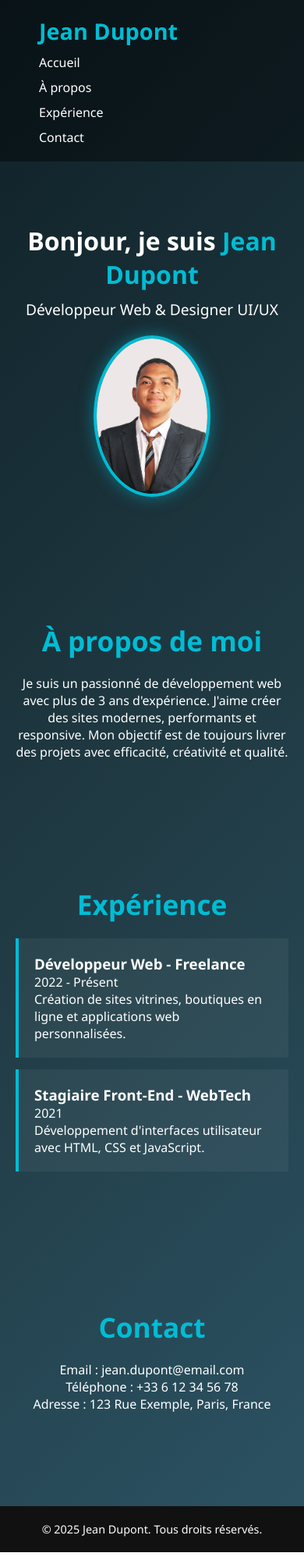
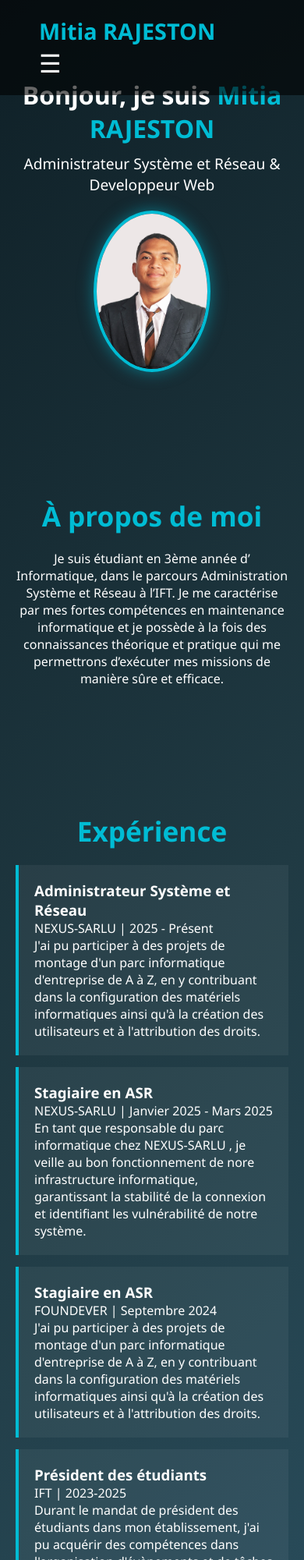
Before and after one commit to MitiaRajeston/portfolio_mitia, a plain HTML site: page index.html in a window 390 px wide. Shown: the top 2000 px of the page at 78% size. Drawn offline with Linux system fonts and the light colour scheme.

Commit message:
Add files via upload

```diff
--- a/index.html
+++ b/index.html
@@ -3,13 +3,14 @@
 <head>
     <meta charset="UTF-8">
     <meta name="viewport" content="width=device-width, initial-scale=1.0">
-    <title>Portfolio Personnel</title>
+    <title>Portfolio_Mitia</title>
     <link rel="stylesheet" href="style.css">
 </head>
 <body>
     <header>
         <nav class="navbar">
-            <div class="logo">Jean Dupont</div>
+            <div class="logo">Mitia RAJESTON</div>
+            <div class="burger">&#9776;</div>
             <ul class="nav-links">
                 <li><a href="#accueil">Accueil</a></li>
                 <li><a href="#apropos">À propos</a></li>
@@ -21,42 +22,86 @@
 
     <section id="accueil" class="section accueil">
         <div class="content">
-            <h1>Bonjour, je suis <span>Jean Dupont</span></h1>
-            <p>Développeur Web & Designer UI/UX</p>
+            <h1>Bonjour, je suis <span>Mitia RAJESTON</span></h1>
+            <p>Administrateur Système et Réseau & Developpeur Web</p>
             <img src="images/Mitia.jpg" alt="Photo de profil">
         </div>
     </section>
 
     <section id="apropos" class="section">
         <h2>À propos de moi</h2>
-        <p>Je suis un passionné de développement web avec plus de 3 ans d'expérience. J'aime créer des sites modernes, performants et responsive. Mon objectif est de toujours livrer des projets avec efficacité, créativité et qualité.</p>
+        <p>	Je suis étudiant en  3ème année d’ Informatique,
+            dans le parcours Administration  Système et Réseau à l’IFT.
+             Je me caractérise par mes fortes compétences en maintenance informatique
+             et je possède à la fois des connaissances théorique et pratique qui me permettrons
+             d’exécuter mes missions de manière  sûre  et efficace.
+        </p>
     </section>
 
     <section id="experience" class="section">
         <h2>Expérience</h2>
         <ul class="experience-list">
             <li>
-                <h3>Développeur Web - Freelance</h3>
-                <p>2022 - Présent</p>
-                <p>Création de sites vitrines, boutiques en ligne et applications web personnalisées.</p>
+                <h3>Administrateur Système et Réseau</h3>
+                <p>NEXUS-SARLU | 2025 - Présent</p>
+                <p>
+                    J'ai pu participer à des projets de montage d'un parc informatique
+                    d'entreprise de A à Z, en y contribuant dans la configuration des matériels
+                     informatiques ainsi qu'à la création des utilisateurs et à l'attribution des droits.
+                </p>
             </li>
             <li>
-                <h3>Stagiaire Front-End - WebTech</h3>
-                <p>2021</p>
-                <p>Développement d'interfaces utilisateur avec HTML, CSS et JavaScript.</p>
+                <h3>Stagiaire en ASR</h3>
+                <p>NEXUS-SARLU | Janvier 2025 - Mars 2025</p>
+                <p>En tant que responsable du parc informatique chez NEXUS-SARLU , je veille au bon fonctionnement
+                de nore infrastructure informatique, garantissant la stabilité de la connexion et identifiant les
+                vulnérabilité de notre système.
+                </p>
+            </li>
+             <li>
+                <h3>Stagiaire en ASR</h3>
+                <p>FOUNDEVER | Septembre 2024</p>
+                <p>  J'ai pu participer à des projets de montage d'un parc informatique
+                    d'entreprise de A à Z, en y contribuant dans la configuration des matériels
+                     informatiques ainsi qu'à la création des utilisateurs et à l'attribution des droits.</p>
+            </li>
+              <li>
+                <h3>Président des étudiants</h3>
+                <p>IFT  | 2023-2025</p>
+                    <p>  Durant le mandat de président des étudiants dans mon établissement,
+                        j'ai pu acquérir des compétences dans l'organisation d'évènements et
+                        de tâches interuniversitaires, tout en soutenant notre institut et
+                        en renforçant les liens entre étudiants.
+                    </p>
             </li>
         </ul>
     </section>
 
     <section id="contact" class="section contact">
         <h2>Contact</h2>
-        <p>Email : jean.dupont@email.com</p>
-        <p>Téléphone : +33 6 12 34 56 78</p>
-        <p>Adresse : 123 Rue Exemple, Paris, France</p>
+        <p>Email : mitiarajeston@gmail.com</p>
+        <p>Téléphone : +261 34 57 766 01</p>
+        <p>Adresse : Toamasina 501</p>
     </section>
 
     <footer>
-        <p>&copy; 2025 Jean Dupont. Tous droits réservés.</p>
+        <p>😎 &copy;2025 Mitia RAJESTON. Tous droits réservés.</p>
     </footer>
 </body>
+<script>
+    const burger = document.querySelector('.burger');
+    const navLinks = document.querySelector('.nav-links');
+
+    burger.addEventListener('click', () => {
+        navLinks.classList.toggle('active');
+    });
+     document.querySelectorAll('.nav-links a').forEach(link => {
+        link.addEventListener('click', function(e) {
+            e.preventDefault();
+            const target = document.querySelector(this.getAttribute('href'));
+            target.scrollIntoView({ behavior: 'smooth' });
+        });
+    });
+</script>
+
 </html>
--- a/style.css
+++ b/style.css
@@ -11,7 +11,8 @@ body {
 }
 
 .navbar {
-    display: flex;
+
+ display: flex;
     justify-content: space-between;
     align-items: center;
     padding: 20px 50px;
@@ -19,6 +20,11 @@ body {
     position: sticky;
     top: 0;
     z-index: 1000;
+    /*Pour fixer la bar nav*/
+    position: fixed;
+    top: 0;
+    width: 100%;
+    background-color: rgba(0, 0, 0, 0.6); /* un peu plus sombre pour lisibilité */
 }
 
 .logo {
@@ -45,10 +51,12 @@ body {
 }
 
 .section {
-    padding: 80px 20px;
+    padding: 60px 20px;
     max-width: 1000px;
     margin: auto;
     text-align: center;
+    padding-top: 100px; /* Pour ne pas que le contenu passe sous la navbar */
+
 }
 
 .accueil .content {
@@ -57,6 +65,21 @@ body {
     align-items: center;
     animation: fadeIn 1.5s ease;
 }
+.experience-list li {
+    transition: transform 0.3s ease, background 0.3s ease;
+}
+
+.experience-list li:hover {
+    transform: scale(1.03);
+    background: rgba(0, 188, 212, 0.1);
+}
+.contact {
+    background: linear-gradient(145deg, #1a2a3a, #0f2027);
+    padding: 60px 20px;
+    border-top: 2px solid #00bcd4;
+}
+
+
 
 .accueil h1 {
     font-size: 2.8rem;
@@ -73,7 +96,7 @@ body {
 }
 
 .accueil img {
-    width: 200px;
+    width: 250px;
     border-radius: 50%;
     border: 4px solid #00bcd4;
     box-shadow: 0 0 20px rgba(0, 188, 212, 0.5);
@@ -143,3 +166,31 @@ footer {
         width: 150px;
     }
 }
+.burger {
+    display: none;
+    font-size: 2rem;
+    color: white;
+    cursor: pointer;
+}
+
+@media (max-width: 768px) {
+    .burger {
+        display: block;
+    }
+
+    .nav-links {
+        display: none;
+        flex-direction: column;
+        width: 100%;
+        background-color: rgba(0, 0, 0, 0.8);
+        padding: 10px 0;
+    }
+
+    .nav-links.active {
+        display: flex;
+    }
+
+    .navbar {
+        align-items: flex-start;
+    }
+}
```
